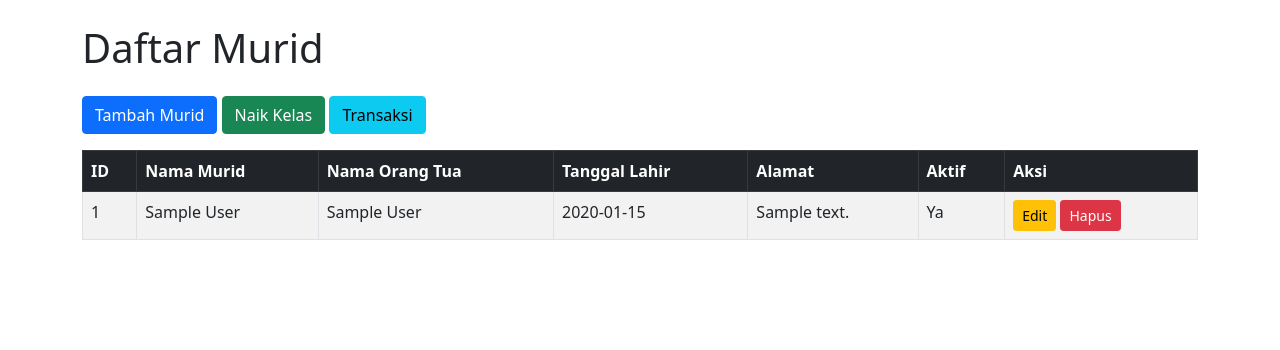
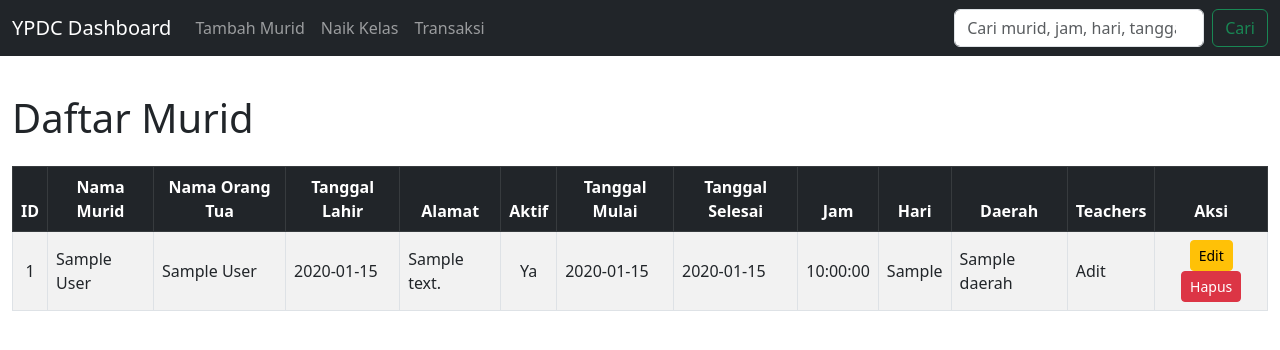
Before and after one commit to Food777/YPDC, a PHP site: page / in a window 1280 px wide. Shown: the top 350 px of the page. Run offline with PHP 8.4, Linux system fonts and the light colour scheme; a user stored in the database is signed in; data comes from the database, SQL or seed files in the repository; tables that the repository leaves empty or names only in its code hold one stand-in row (values such as "Sample post").

Commit message:
Add files via upload

```diff
--- a/index.php
+++ b/index.php
@@ -2,55 +2,79 @@
 session_start();
 error_reporting(E_ALL);
 
-if(isset($_SESSION['login']) == false){
+if(!isset($_SESSION['login'])){
     header("location:login.php");
     exit;
 }
 
-// koneksi database
 $con = mysqli_connect("localhost","root","","YPDC");
-if (mysqli_connect_errno()) {
+if(mysqli_connect_errno()){
     echo "Failed to connect: " . mysqli_connect_error();
+    exit;
 }
 
-// Ambil data murid + kelas aktif
-$sql = "SELECT s.id, s.nama_siswa, t.name AS teacher, k.name AS kelas
+$keyword = '';
+if(isset($_GET['search'])){
+    $keyword = $con->real_escape_string($_GET['search']);
+}
+
+$sql = "SELECT
+            s.id, s.nama_siswa, s.nama_ortu, s.tanggal_lahir, s.alamat, s.active,
+            s.tanggal_mulai, s.tanggal_selesai, s.jam, s.hari,
+            t.name AS teachers_name, d.name AS daerah_name
         FROM students s
         LEFT JOIN teachers t ON s.teachers_id = t.id
-        LEFT JOIN student_class sc ON s.id = sc.student_id AND sc.tanggal_selesai IS NULL
-        LEFT JOIN kelas k ON sc.class_id = k.id
-        ORDER BY s.id";
-$sql.="SELECT id, nama_siswa, nama_ortu, tanggal_lahir, alamat, teachers_id, active
-        FROM students ORDER BY id";
+        LEFT JOIN daerah d ON s.daerah_id = d.id";
 
-// Ambil semua murid dari tabel students
-$sql = "SELECT id, nama_siswa, nama_ortu, tanggal_lahir, alamat, teachers_id, active
-        FROM students ORDER BY id";
+if($keyword != ''){
+    $sql .= " WHERE s.nama_siswa LIKE '%$keyword%'
+               OR s.jam LIKE '%$keyword%'
+               OR s.hari LIKE '%$keyword%'
+               OR s.tanggal_mulai LIKE '%$keyword%'
+               OR s.tanggal_selesai LIKE '%$keyword%'";
+}
+
+$sql .= " ORDER BY s.id";
 $result = $con->query($sql);
-
-
 ?>
-
 <!DOCTYPE html>
 <html lang="en">
 <head>
 <meta charset="UTF-8">
 <title>YPDC Dashboard</title>
-
-    <!-- Bootstrap CSS -->
-    <link href="https://cdn.jsdelivr.net/npm/bootstrap@5.0.0-beta1/dist/css/bootstrap.min.css" rel="stylesheet" integrity="sha384-giJF6kkoqNQ00vy+HMDP7azOuL0xtbfIcaT9wjKHr8RbDVddVHyTfAAsrekwKmP1" crossorigin="anonymous">
-
+<link href="https://cdn.jsdelivr.net/npm/bootstrap@5.3.0/dist/css/bootstrap.min.css" rel="stylesheet">
+<style>
+    body { padding-top: 70px; }
+    .table-responsive { max-height: 70vh; overflow-y: auto; }
+</style>
 </head>
 <body>
-<div class="container mt-4">
+<!-- Navbar -->
+<nav class="navbar navbar-expand-lg navbar-dark bg-dark fixed-top">
+    <div class="container-fluid">
+        <a class="navbar-brand" href="index.php">YPDC Dashboard</a>
+        <button class="navbar-toggler" type="button" data-bs-toggle="collapse" data-bs-target="#navbarContent">
+            <span class="navbar-toggler-icon"></span>
+        </button>
+        <div class="collapse navbar-collapse" id="navbarContent">
+            <ul class="navbar-nav me-auto mb-2 mb-lg-0">
+                <li class="nav-item"><a class="nav-link" href="add_student.php">Tambah Murid</a></li>
+                <li class="nav-item"><a class="nav-link" href="add_class.php">Naik Kelas</a></li>
+                <li class="nav-item"><a class="nav-link" href="transactions.php">Transaksi</a></li>
+            </ul>
+            <form class="d-flex" method="GET" action="index.php">
+                <input class="form-control me-2" type="search" name="search" placeholder="Cari murid, jam, hari, tanggal" value="<?= htmlspecialchars($keyword) ?>" style="width: 250px;">
+                <button class="btn btn-outline-success" type="submit">Cari</button>
+            </form>
+        </div>
+    </div>
+</nav>
+
+<div class="container-fluid mt-4">
     <h1 class="mb-4">Daftar Murid</h1>
-    <div class="mb-3">
-        <a href="add_student.php" class="btn btn-primary">Tambah Murid</a>
-        <a href="add_class.php" class="btn btn-success">Naik Kelas</a>
-        <a href="transactions.php" class="btn btn-info">Transaksi</a>
-    </div>
-    <table class="table table-bordered table-striped">
-        <thead class="table-dark">
+    <div class="table-responsive">
+        <table class="table table-bordered table-striped table-hover align-middle">
+            <thead class="table-dark text-center">
                 <tr>
                     <th>ID</th>
                     <th>Nama Murid</th>
@@ -58,28 +82,45 @@ $result = $con->query($sql);
                     <th>Tanggal Lahir</th>
                     <th>Alamat</th>
                     <th>Aktif</th>
+                    <th>Tanggal Mulai</th>
+                    <th>Tanggal Selesai</th>
+                    <th>Jam</th>
+                    <th>Hari</th>
+                    <th>Daerah</th>
+                    <th>Teachers</th>
                     <th>Aksi</th>
                 </tr>
             </thead>
             <tbody>
+                <?php if($result && $result->num_rows > 0): ?>
                     <?php while($row = $result->fetch_assoc()): ?>
                     <tr>
-                <td><?= $row['id'] ?></td>
+                        <td class="text-center"><?= $row['id'] ?></td>
                         <td><?= $row['nama_siswa'] ?></td>
                         <td><?= $row['nama_ortu'] ?></td>
                         <td><?= $row['tanggal_lahir'] ?></td>
                         <td><?= $row['alamat'] ?></td>
-                <td><?= $row['active'] ? 'Ya' : 'Tidak' ?></td>
-                <td>
+                        <td class="text-center"><?= $row['active'] ? 'Ya' : 'Tidak' ?></td>
+                        <td><?= $row['tanggal_mulai'] ?></td>
+                        <td><?= $row['tanggal_selesai'] ?></td>
+                        <td><?= $row['jam'] ?></td>
+                        <td><?= $row['hari'] ?></td>
+                        <td><?= $row['daerah_name'] ?></td>
+                        <td><?= $row['teachers_name'] ?></td>
+                        <td class="text-center">
                             <a href="edit_student.php?id=<?= $row['id'] ?>" class="btn btn-sm btn-warning">Edit</a>
                             <a href="delete_student.php?id=<?= $row['id'] ?>" class="btn btn-sm btn-danger" onclick="return confirm('Yakin ingin hapus?')">Hapus</a>
                         </td>
-
                     </tr>
                     <?php endwhile; ?>
+                <?php else: ?>
+                    <tr><td colspan="13" class="text-center">Tidak ada data</td></tr>
+                <?php endif; ?>
             </tbody>
         </table>
-</div></div>
-<script src="https://cdn.jsdelivr.net/npm/bootstrap@5.0.0-beta1/dist/js/bootstrap.bundle.min.js" integrity="sha384-ygbV9kiqUc6oa4msXn9868pTtWMgiQaeYH7/t7LECLbyPA2x65Kgf80OJFdroafW" crossorigin="anonymous"></script>
+    </div>
+</div>
+
+<script src="https://cdn.jsdelivr.net/npm/bootstrap@5.3.0/dist/js/bootstrap.bundle.min.js"></script>
 </body>
 </html>
```
Also changed, not shown: add_student.php (+38 -18 lines). Lines whose indentation alone changed are shown as unchanged.
